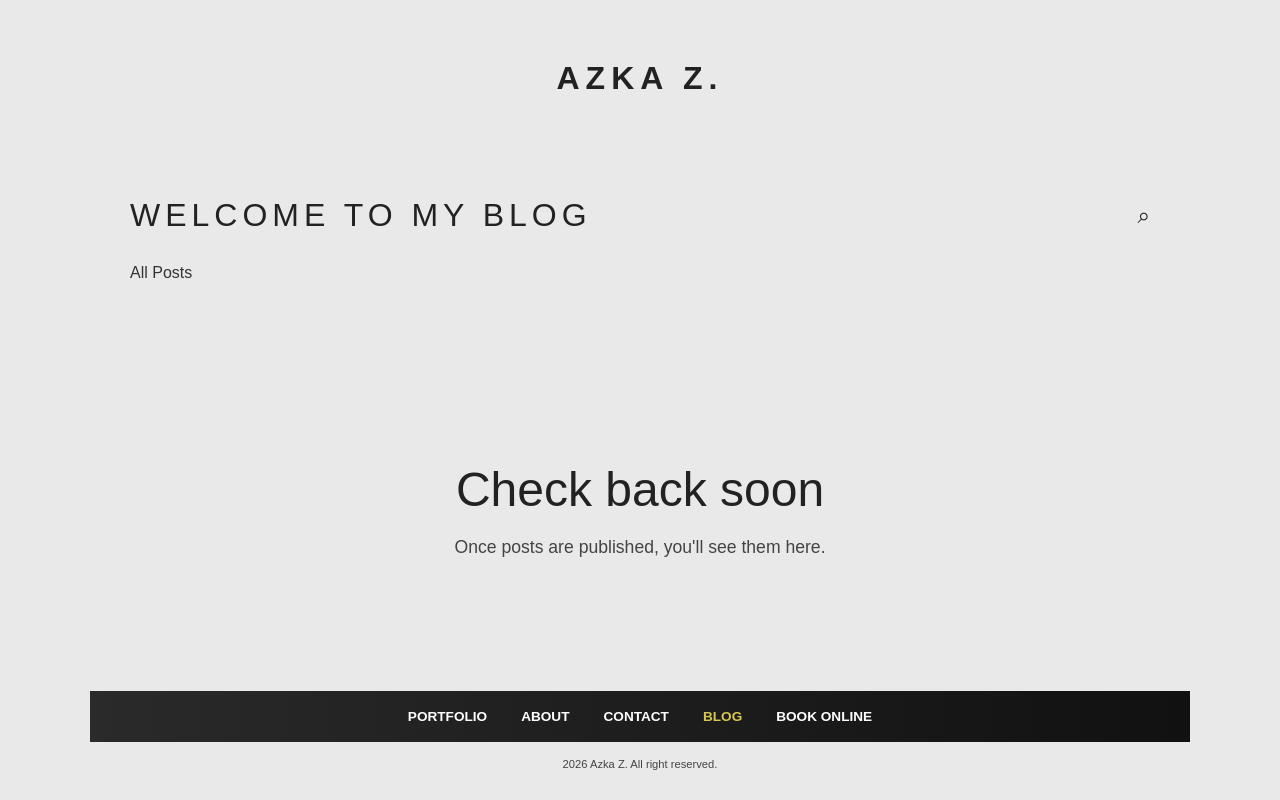
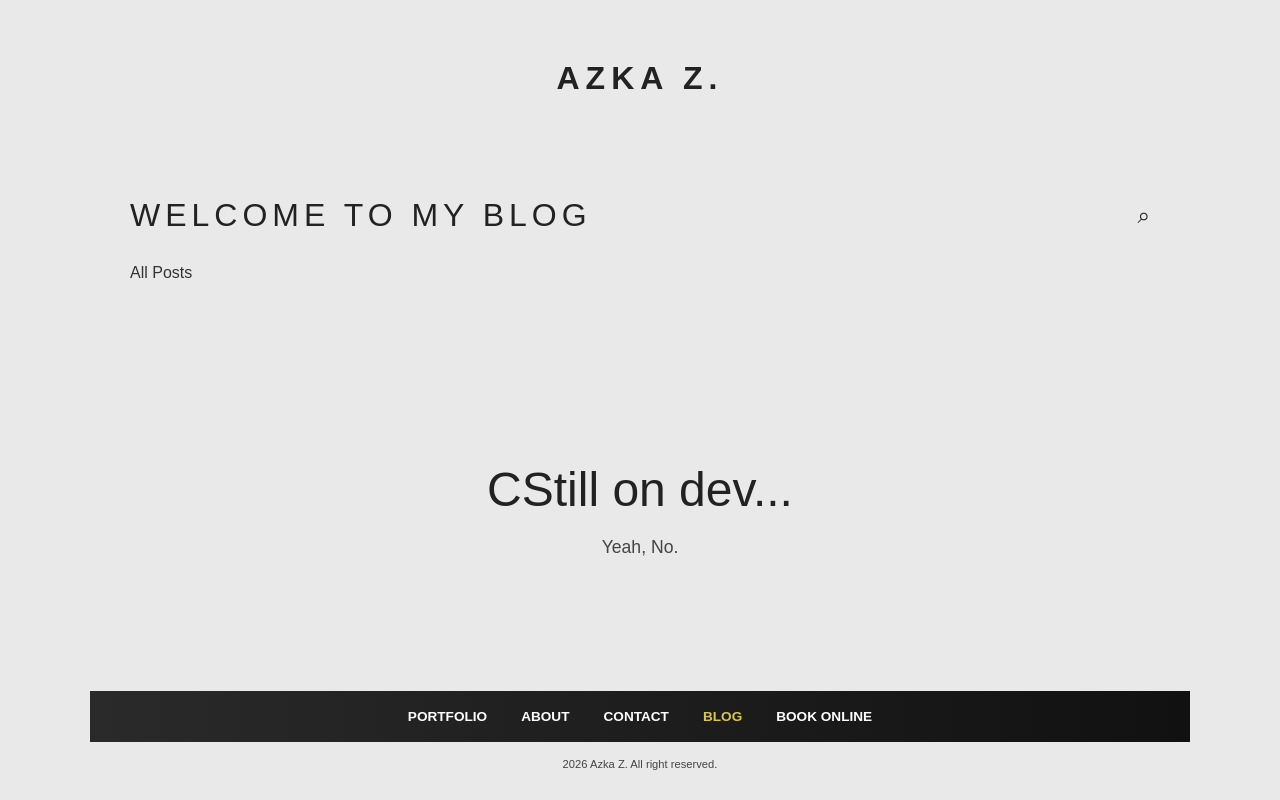
Before and after one commit to bunandar/portofolio, a plain HTML site: page blog.html in a window 1280 px wide. Drawn offline with Linux system fonts and the light colour scheme.

Commit message:
Update blog.html

```diff
--- a/blog.html
+++ b/blog.html
@@ -168,8 +168,8 @@
       <div class="blog-category">All Posts</div>
 
       <div class="empty-blog">
-        <h3>Check back soon</h3>
-        <p>Once posts are published, you'll see them here.</p>
+        <h3>CStill on dev...</h3>
+        <p>Yeah, No.</p>
       </div>
     </section>
   </div>
```
